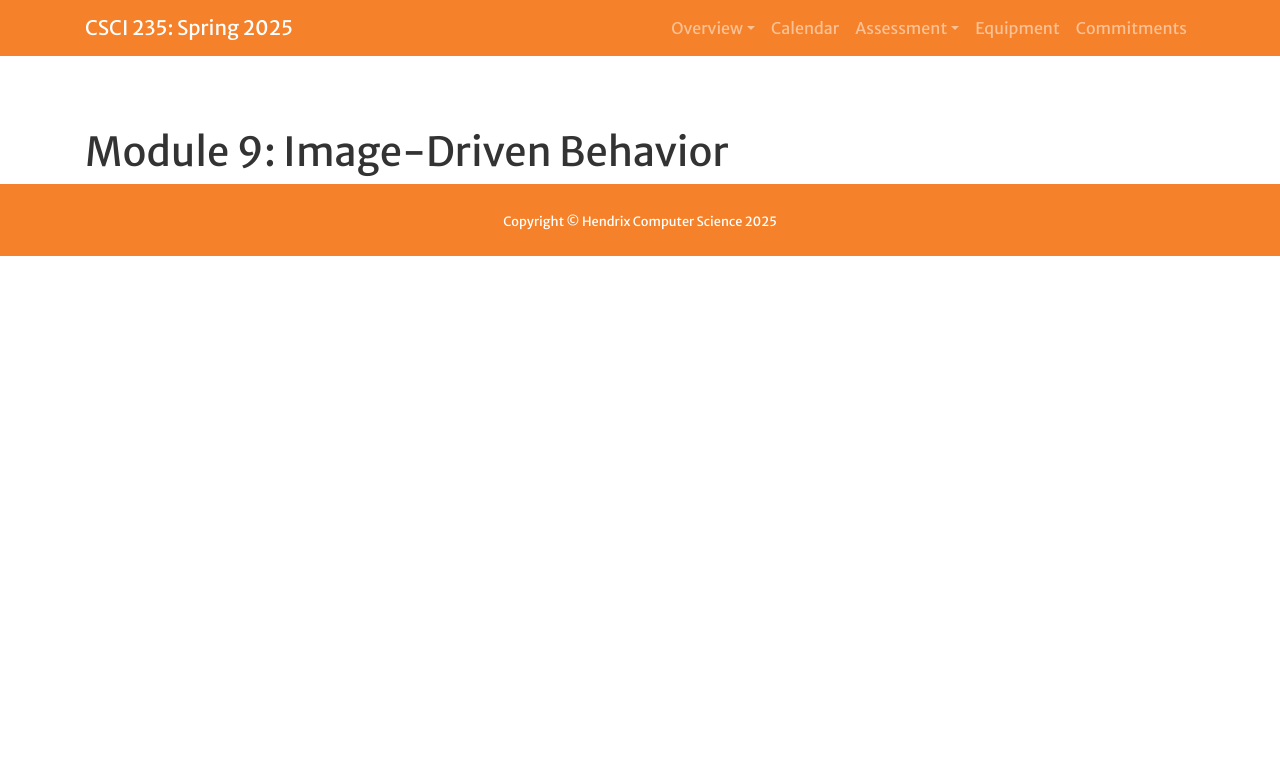
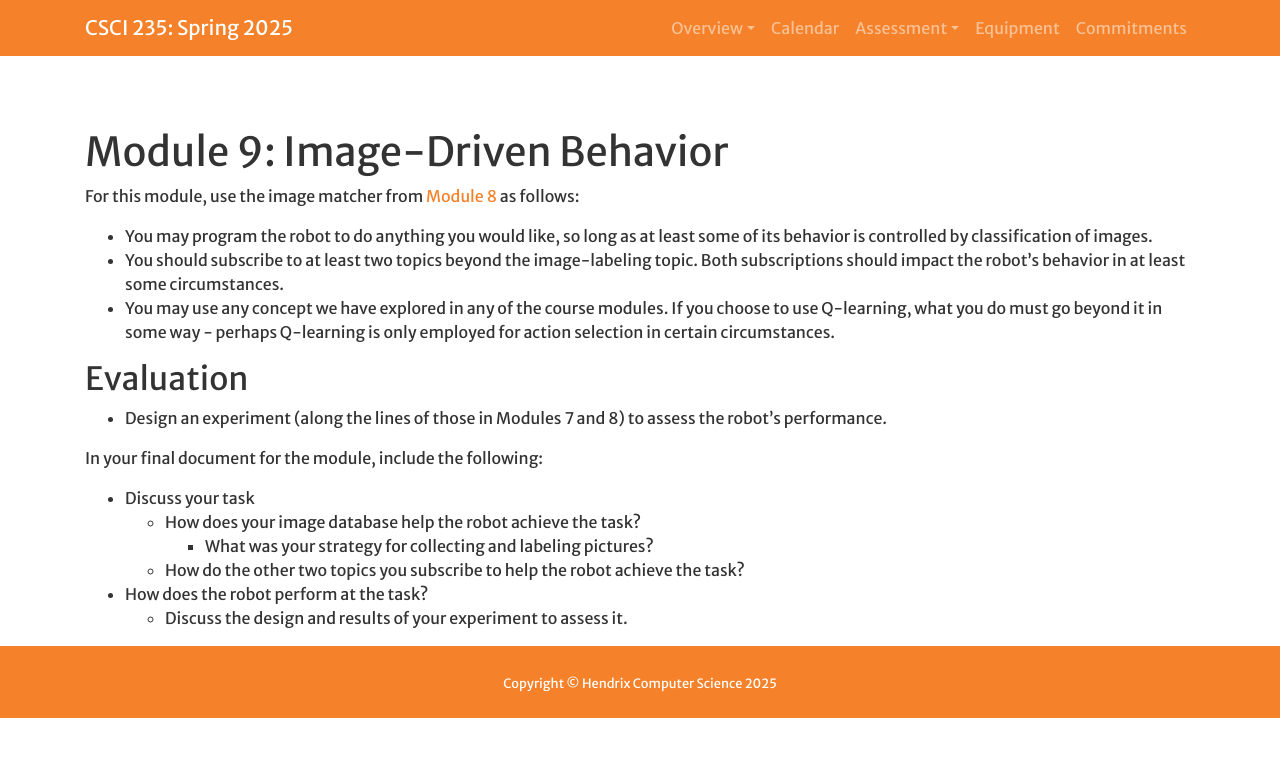
Before and after one commit to Hendrix-CS/csci235, a Jekyll site: the page built from modules/image_behavior.md, in a window 1280 px wide. Shown: the top 757 px of the page. Built offline with Jekyll 4.4.1, drawn with Linux system fonts in a browser that asks for light colours; a script that is not in the unit is left out.

Commit message:
Drafted module 9

```diff
--- a/modules/image_behavior.md
+++ b/modules/image_behavior.md
@@ -5,10 +5,25 @@ num: 9
 worktitle: Image-Driven Behavior
 ---
 
-<!-- Concept
+For this module, use the image matcher from
+[Module 8]({{site.baseurl}}/modules/image_rewards.html) as follows:
+* You may program the robot to do anything you would like, so long as at least
+  some of its behavior is controlled by classification of images.
+* You should subscribe to at least two topics beyond the image-labeling topic.
+  Both subscriptions should impact the robot's behavior in at least some
+  circumstances.
+* You may use any concept we have explored in any of the course modules. If you
+  choose to use Q-learning, what you do must go beyond it in some way - perhaps
+  Q-learning is only employed for action selection in certain circumstances.
 
-* Students build a controller that selects actions based on
-various images and associated labels.
-* It uses the same image-collection, labeling, and ROS2 node as
-Module 8.
--->
+## Evaluation
+* Design an experiment (along the lines of those in Modules 7 and 8) to assess
+the robot's performance.
+
+In your final document for the module, include the following:
+* Discuss your task
+  * How does your image database help the robot achieve the task?
+    * What was your strategy for collecting and labeling pictures?
+  * How do the other two topics you subscribe to help the robot achieve the task?
+* How does the robot perform at the task?
+  * Discuss the design and results of your experiment to assess it.
```
Also changed, not shown: index.md (+1 -1 lines).
